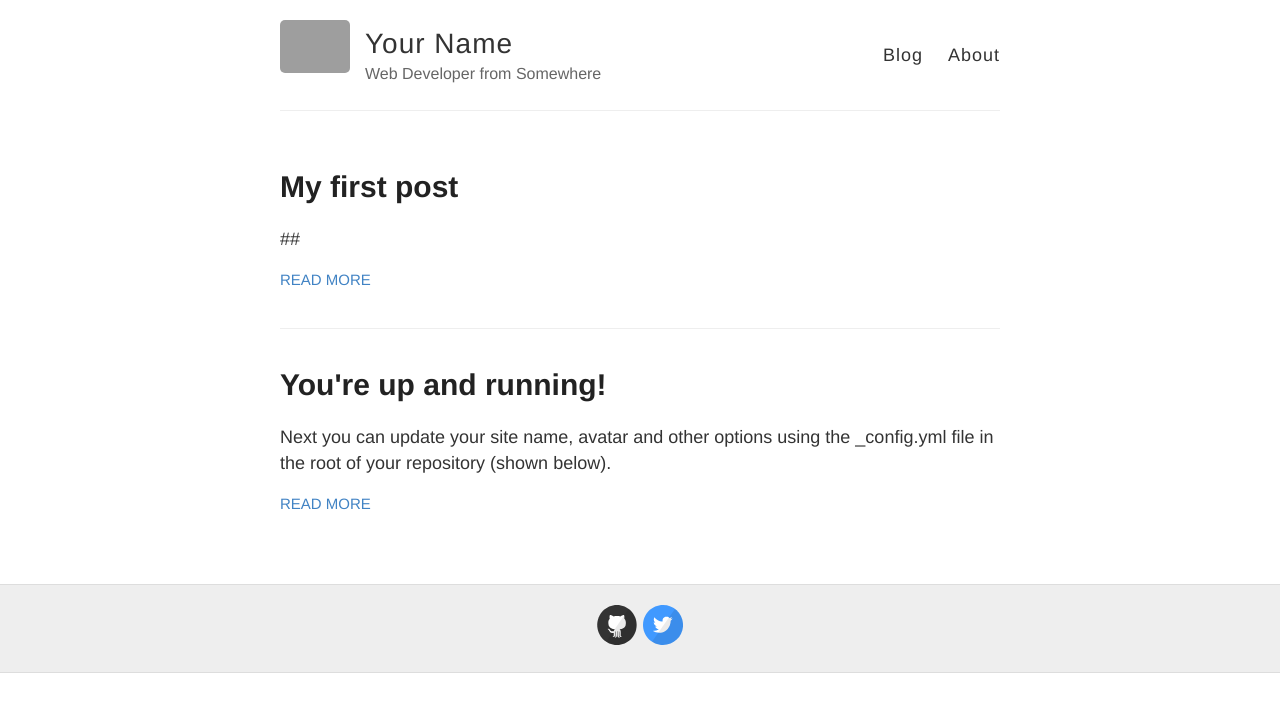
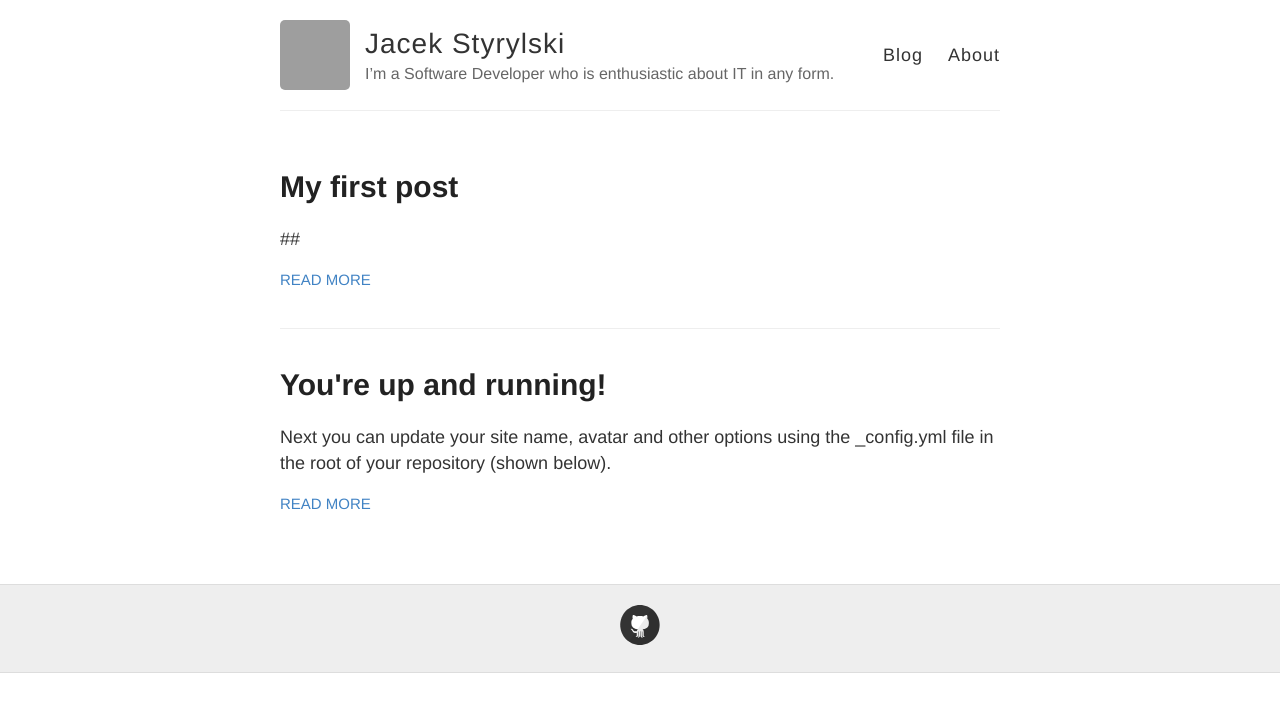
Before and after one commit to JacekStyrylski/jacekstyrylski.github.io, a Jekyll site: the page built from index.html, in a window 1280 px wide. Shown: the top 712 px of the page. Built offline with Jekyll 4.4.1, drawn with Linux system fonts in a browser that asks for light colours; grey boxes are pictures that could not be loaded.

Commit message:
added basic settings

```diff
--- a/_config.yml
+++ b/_config.yml
@@ -3,13 +3,13 @@
 #
 
 # Name of your site (displayed in the header)
-name: Your Name
+name: Jacek Styrylski
 
 # Short bio or description (displayed in the header)
-description: Web Developer from Somewhere
+description: I’m a Software Developer who is enthusiastic about IT in any form.
 
 # URL of your avatar or profile pic (you could use your GitHub profile pic)
-avatar: https://raw.githubusercontent.com/barryclark/jekyll-now/master/images/jekyll-logo.png
+avatar: https://avatars3.githubusercontent.com/u/9430861?v=3&s=460
 
 #
 # Flags below are optional
@@ -21,12 +21,12 @@ footer-links:
   email:
   facebook:
   flickr:
-  github: barryclark/jekyll-now
+  github: henioStraszny
   instagram:
   linkedin:
   pinterest:
   rss: # just type anything here for a working RSS icon
-  twitter: jekyllrb
+  twitter: #
   stackoverflow: # your stackoverflow profile, e.g. "users/50476/bart-kiers"
   youtube: # channel/<your_long_string> or user/<user-name>
   googleplus: # anything in your profile username that comes after plus.google.com/
@@ -41,7 +41,7 @@ google_analytics:
 
 # Your website URL (e.g. http://barryclark.github.io or http://www.barryclark.co)
 # Used for Sitemap.xml and your RSS feed
-url:
+url: http://jacekstyrylski.github.io
 
 # If you're hosting your site at a Project repository on GitHub pages
 # (http://yourusername.github.io/repository-name)
```
